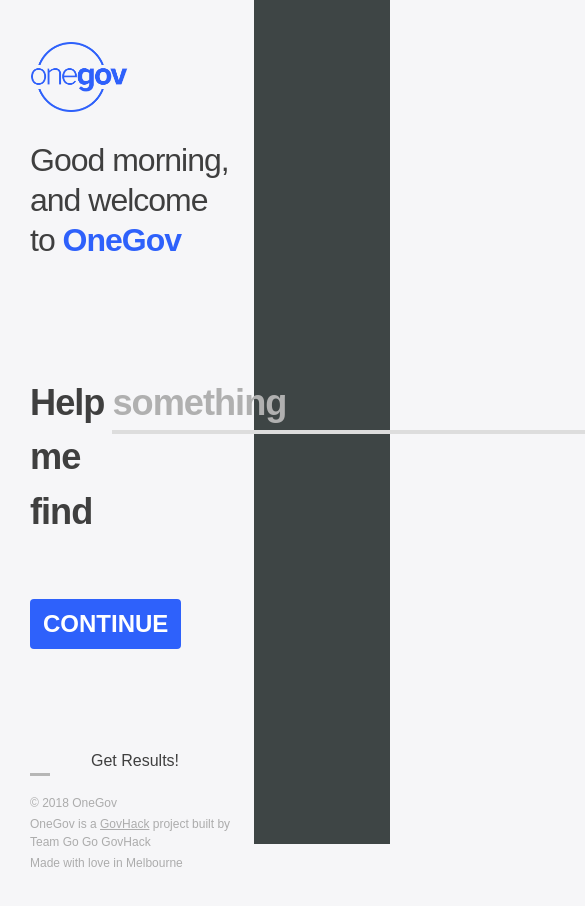
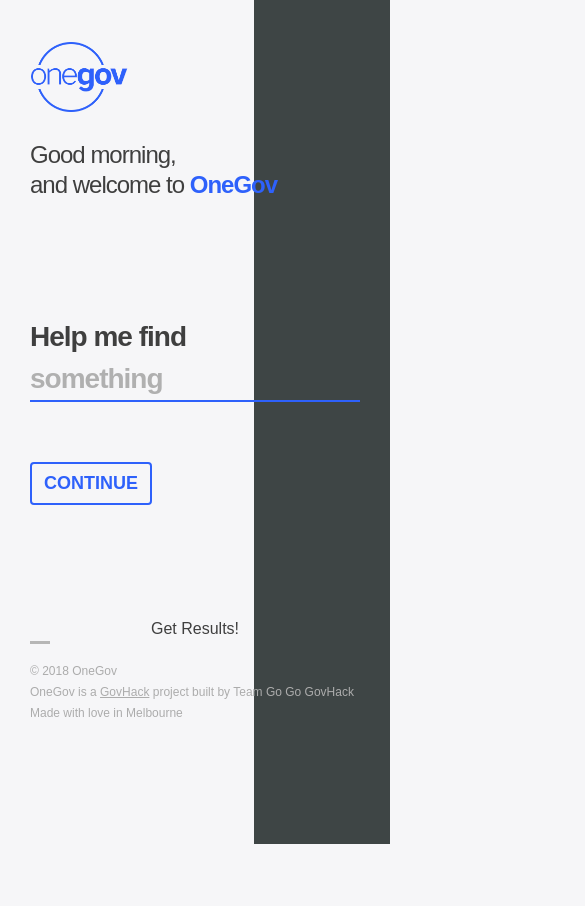
Before and after one commit to terencehuynh/go-go-hack-one-frontend, a React (Create React App) app: page / in a window 390 px wide. Shown: the top 906 px of the page, 585 px wide, since content can reach past the window. After the commit the page ends 844 px from the top, so only its background shows below. Built offline with nearby package versions, Linux system fonts and the light colour scheme.

Commit message:
More fixes and stiches

```diff
--- a/public/index.html
+++ b/public/index.html
@@ -10,7 +10,6 @@
     -->
     <link rel="manifest" href="%PUBLIC_URL%/manifest.json">
     <link rel="shortcut icon" href="%PUBLIC_URL%/favicon.ico">
-    <link rel="stylesheet" href="https://stackpath.bootstrapcdn.com/bootstrap/4.1.3/css/bootstrap.min.css" integrity="sha384-MCw98/SFnGE8fJT3GXwEOngsV7Zt27NXFoaoApmYm81iuXoPkFOJwJ8ERdknLPMO" crossorigin="anonymous">
 
     <!--
       Notice the use of %PUBLIC_URL% in the tags above.
--- a/src/App.js
+++ b/src/App.js
@@ -9,7 +9,7 @@
     return (
       <div className="app">
         <div className="container">
-          <div className="col-8">
+          <div className="col-md-10 col-lg-8">
             <OneGovHeader />
             <SearchQueryBuilder
               onSubmit={data => {
--- a/src/components/OneGovHeader/OneGovHeader.css
+++ b/src/components/OneGovHeader/OneGovHeader.css
@@ -3,7 +3,7 @@
 }
 
 a.logo {
-  background-image: url('../../img/onegov-logo.png');
+  background-image: url("../../img/onegov-logo.png");
   background-size: contain;
   background-repeat: no-repeat;
   height: 70px;
@@ -14,7 +14,7 @@
 
 p.message {
   margin-top: 28px;
-  font-size: 2rem;
+  font-size: 1.5rem;
   font-weight: 200;
   letter-spacing: -1px;
   line-height: 1.25;
@@ -28,3 +28,9 @@
   color: #2e61fb;
   font-weight: 700;
 }
+
+@media (min-width: 768px) {
+  p.message {
+    font-size: 2rem;
+  }
+}
--- a/src/components/OneGovHeader/index.js
+++ b/src/components/OneGovHeader/index.js
@@ -2,6 +2,18 @@
 import "./OneGovHeader.css";
 
 class OneGovHeader extends Component {
+  renderGreeting = () => {
+    var today = new Date();
+    var curHr = today.getHours();
+
+    if (curHr < 12) {
+      return "Good morning";
+    } else if (curHr < 18) {
+      return "Good afternoon";
+    } else {
+      return "Good evening";
+    }
+  };
   render() {
     return (
       <header>
@@ -9,7 +21,8 @@
           OneGov
         </a>
         <p className="message">
-          <span>Good morning,</span> and welcome to <a href="/">OneGov</a>
+          <span>{this.renderGreeting()}, </span> and welcome to{" "}
+          <a href="/">OneGov</a>
         </p>
       </header>
     );
--- a/src/components/SearchQueryBuilder/Autocomplete.js
+++ b/src/components/SearchQueryBuilder/Autocomplete.js
@@ -29,7 +29,7 @@
   render = () => {
     const { placeholder, value, onSuggestedClick } = this.props;
     return (
-      <div style={{ display: "inline", position: "relative" }}>
+      <div className="autocomplete-container">
         <input
           key="autocomplete"
           type="text"
--- a/src/components/SearchQueryBuilder/SearchQueryBuilder.css
+++ b/src/components/SearchQueryBuilder/SearchQueryBuilder.css
@@ -3,9 +3,9 @@
 }
 
 #searchQuery .queryLine {
-  display: flex;
+  display: block;
   margin-bottom: 10px;
-  font-size: 2.2625rem;
+  font-size: 1.75rem;
   font-weight: 700;
   letter-spacing: -1px;
 }
@@ -36,16 +36,34 @@
 }
 
 #searchQuery .actionButtons .btn,
-#searchQuery .search .btn {
+#searchQuery .bottom .btn {
   background-color: #2e61fb;
   color: white;
   margin-right: 12px;
+  margin-bottom: 12px;
   font-size: 1.125rem;
   letter-spacing: 0;
 }
 
-#searchQuery .search {
+#searchQuery .actionButtons .btn {
+  display: block;
+}
+
+#searchQuery .bottom {
   margin-top: 60px;
+}
+
+#searchQuery .continue .btn {
+  font-weight: 700;
+  text-transform: uppercase;
+  color: #2e61fb;
+  background: transparent;
+  border: 2px solid #2e61fb;
+}
+
+#searchQuery .continue .btn:hover {
+  color: white;
+  background: #2e61fb;
 }
 
 #searchQuery .search .btn {
@@ -54,8 +72,12 @@
   text-transform: uppercase;
 }
 
+#searchQuery .autocomplete-container {
+  position: relative;
+}
+
 #searchQuery input {
-  font-size: 2.2625rem;
+  font-size: 1.75rem;
   font-weight: 700;
   letter-spacing: -1px;
   padding: 0;
@@ -64,7 +86,11 @@
   border-bottom: 2px solid #dddddd;
   color: #2e61fb;
   outline: none;
-  flex: 1;
+  width: 100%;
+}
+
+#searchQuery input:focus {
+  border-bottom: 2px solid #2e61fb;
 }
 
 #searchQuery input.autocomplete-background {
@@ -92,9 +118,8 @@
   position: absolute;
   left: 0;
   right: 0;
-  top: 56px;
+  top: 44px;
   background-color: #fff;
-  border: 1px solid #ddd;
   list-style: none;
   margin: 0;
   padding: 0;
@@ -104,4 +129,43 @@
   font-size: 1.3125rem;
   letter-spacing: 0;
   padding: 8px;
+  border: 1px solid #ddd;
+  border-top: none;
 }
+
+#searchQuery .menu-list li:first-child {
+  border: 1px solid #ddd;
+}
+
+@media (min-width: 768px) {
+  #searchQuery .queryLine {
+    font-size: 2.2625rem;
+    letter-spacing: -1px;
+  }
+
+  #searchQuery input {
+    font-size: 2.2625rem;
+  }
+
+  #searchQuery .menu-list {
+    top: 56px;
+  }
+
+  #searchQuery .actionButtons .btn {
+    display: inline;
+  }
+}
+
+@media (min-width: 992px) {
+  #searchQuery .queryLine {
+    display: flex;
+  }
+
+  #searchQuery input {
+    width: auto;
+  }
+
+  #searchQuery .autocomplete-container {
+    position: relative;
+  }
+}
--- a/src/components/SearchQueryBuilder/index.js
+++ b/src/components/SearchQueryBuilder/index.js
@@ -45,6 +45,7 @@
   state = {
     isCompleting: false,
     currentIndex: 0,
+    showBottom: true,
     template: [
       {
         component: "query",
@@ -101,19 +102,24 @@
     this.setState(prevState => {
       const currentTemplate = prevState.template;
       const newTemplate = currentTemplate.splice(i + 1);
-      return { currentIndex: i };
+      return { currentIndex: i, isCompleting: false };
     });
   };
 
   pushNextTemplate = (template, removeLast = false) => {
     this.setState(prevState => {
-      const { isCompleting = false } = template;
+      const { component, isCompleting = false } = template;
       let currentTemplate = prevState.template;
       let newIndex = prevState.currentIndex;
+      let showBottom = true;
 
       if (removeLast) {
         currentTemplate.pop();
         newIndex--;
+      }
+
+      if (component === FormComponents.Actions) {
+        showBottom = false;
       }
 
       currentTemplate.push(template);
@@ -121,7 +127,8 @@
       return {
         template: currentTemplate,
         currentIndex: newIndex,
-        isCompleting
+        isCompleting,
+        showBottom
       };
     });
   };
@@ -158,17 +165,19 @@
 
   render() {
     const { onSubmit } = this.props;
-    const { searchQuery, isCompleting, template } = this.state;
+    const { searchQuery, isCompleting, showBottom, template } = this.state;
     const initial = searchQuery.length === 0;
 
     return (
       <form id="searchQuery" onSubmit={this.onFormSubmit}>
         {template.map(this.generateTemplate)}
-        <div className="search">
-          <button className="btn">
-            {isCompleting ? "Search" : "Continue"}
-          </button>
-        </div>
+        {showBottom && (
+          <div className={isCompleting ? "bottom search" : "bottom continue"}>
+            <button className="btn">
+              {isCompleting ? "Search" : "Continue"}
+            </button>
+          </div>
+        )}
       </form>
     );
   }
--- a/src/index.css
+++ b/src/index.css
@@ -16,3 +16,15 @@
   bottom: 0;
   content: " ";
 }
+
+@media (min-width: 768px) {
+  .app::before {
+    width: 15vw;
+  }
+}
+
+@media (min-width: 992px) {
+  .app::before {
+    width: 35vw;
+  }
+}
```
Also changed, not shown: 1 other file (tests, documents, lock files or other folders).
